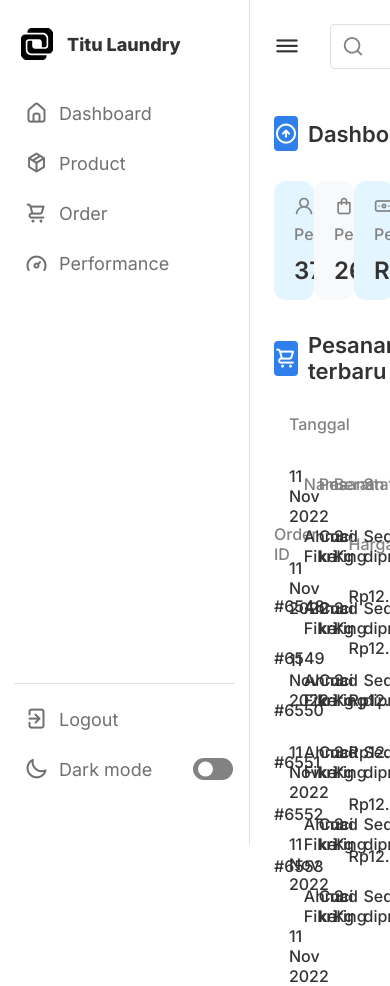
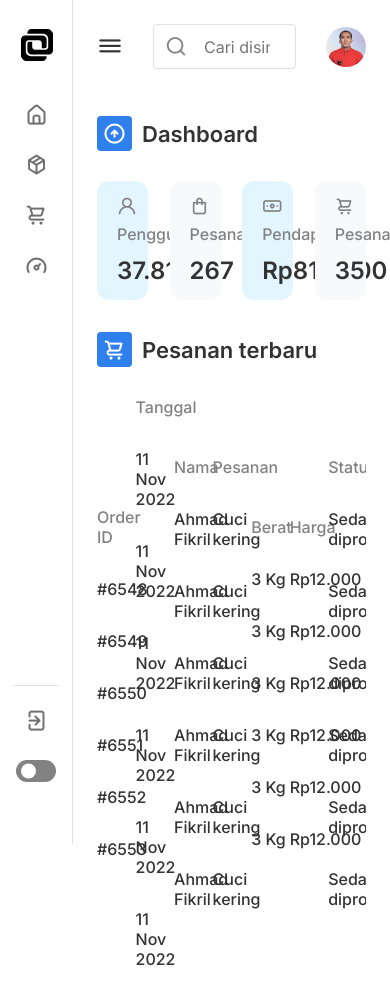
Before and after one commit to fikrilal/Titu-Laundry-Admin-Website, a PHP site: page / in a window 390 px wide; the page is wider, and only the part inside the window is pictured. Run offline with PHP 8.4, Linux system fonts and the light colour scheme.

Commit message:
add responsive

```diff
--- a/style.css
+++ b/style.css
@@ -533,3 +533,47 @@ nav.close ~ .dashboard .top {
   white-space: norwrap;
   color: #333333;
 }
+
+@media (max-width: 1000px) {
+  nav {
+    width: 73px;
+  }
+  nav.close {
+    width: 250px;
+  }
+  nav .logo_name {
+    opacity: 0;
+    pointer-events: none;
+  }
+  nav.close .logo_name {
+    opacity: 1;
+    pointer-events: auto;
+  }
+  nav li a .link-name {
+    opacity: 0;
+    pointer-events: none;
+  }
+  nav.close li a .link-name {
+    opacity: 1;
+    pointer-events: auto;
+  }
+  nav ~ .dashboard {
+    left: 73px;
+    width: calc(100% - 73px);
+  }
+  nav.close ~ .dashboard {
+    left: 250px;
+    width: calc(100% - 250px);
+  }
+  nav ~ .dashboard .top {
+    left: 73px;
+    width: calc(100% - 73px);
+  }
+  nav.close ~ .dashboard .top {
+    left: 250px;
+    width: calc(100% - 250px);
+  }
+  .activity .activity-data {
+    overflow-y: scroll;
+  }
+}
```
